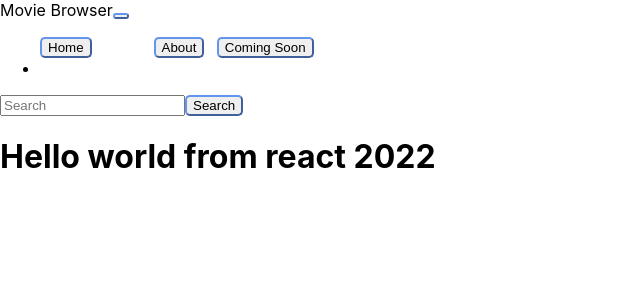
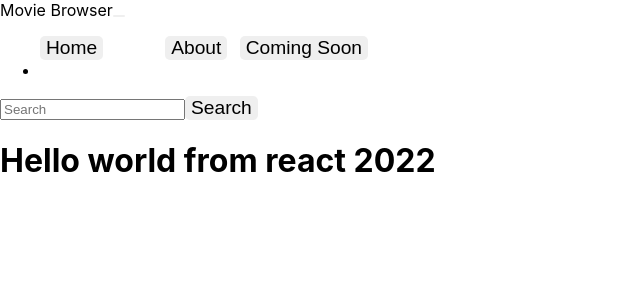
Before and after one commit to wiekusviljoen/myreactapp22, a React (Create React App) app: page / in a window 1280 px wide. Shown: the top 300 px of the page, without its empty margins (0-640 px from the left). Built offline with nearby package versions, Linux system fonts and the light colour scheme; the HTML template or start-up script is replaced by a standard one.

Commit message:
commit on master

```diff
--- a/src/index.css
+++ b/src/index.css
@@ -14,7 +14,12 @@ code {
 
 button {
   border-radius: 5px;
-  border-color:cornflowerblue;
+  border-color:gray;
+  border-top: gray;
+  border-bottom: gray;
+  border-left: gray;
+  border-right: gray;
+  font-size: larger;
 }
 
 .button1 {
```
